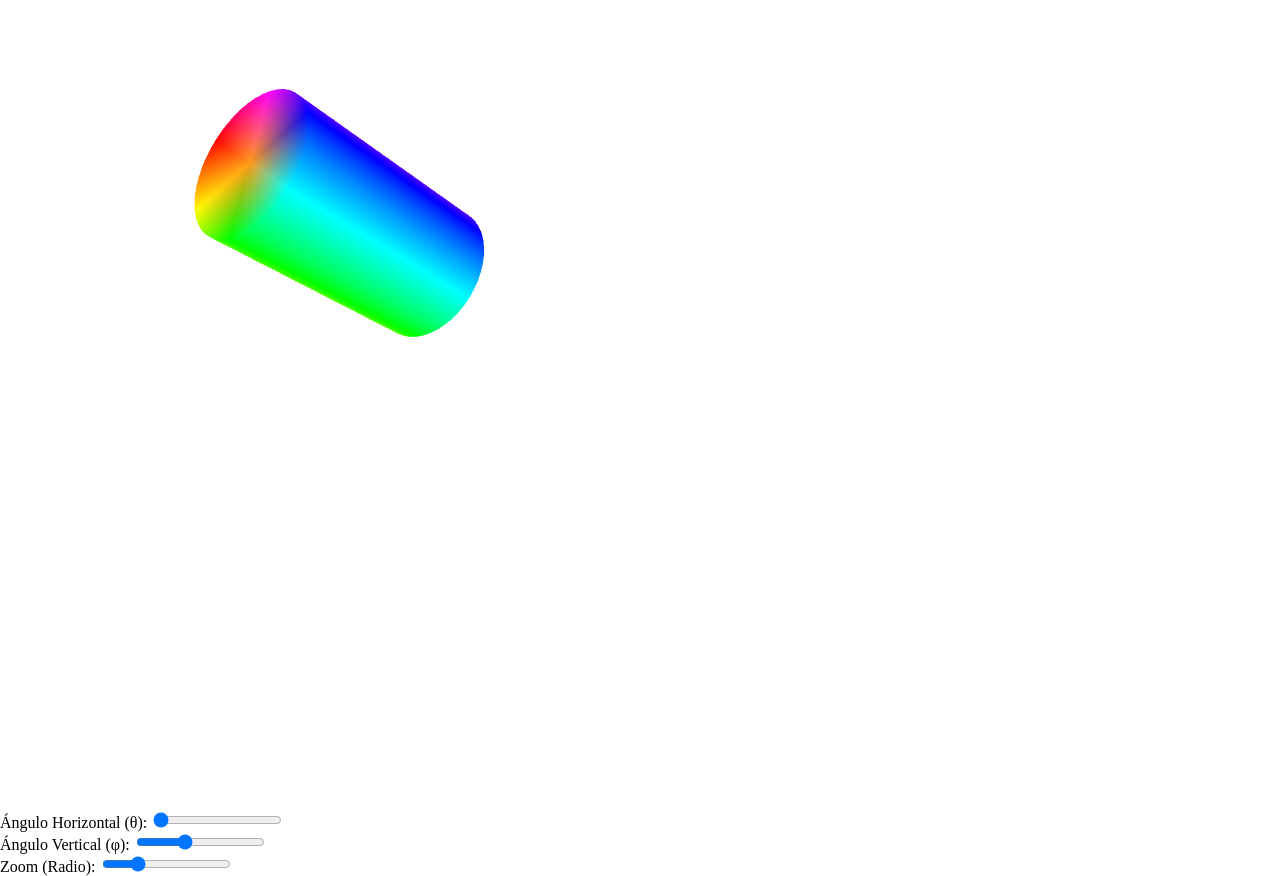
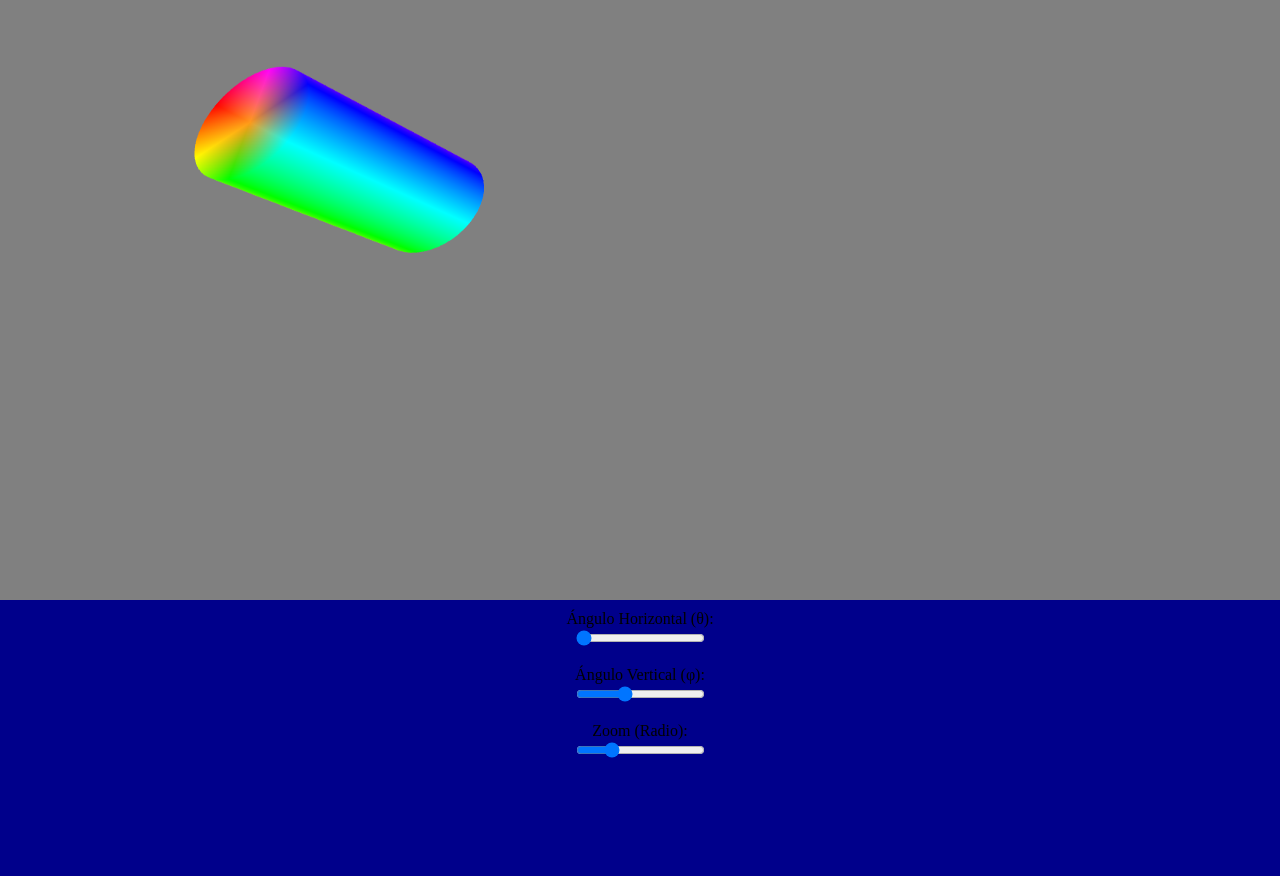
Before and after one commit to JuniorStorm/Graficas, a plain HTML site: page index.html in a window 1280 px wide. After the commit the page ends 800 px from the top, so only its background shows below. Drawn offline with Linux system fonts and the light colour scheme.

Commit message:
actualizado

```diff
--- a/index.html
+++ b/index.html
@@ -4,13 +4,13 @@
 <meta charset="utf-8" />
 <title>Cilindro acostado que orbita y rueda — WebGL puro</title>
 <style>
-  html,body { height:100%; margin:0; }
-  canvas { display:block; width:100%; height:100%; }
+  html,body { height:100%; margin:0; background-color:darkblue;}
+  canvas { display:block; width:100%; height:75%; background-color: gray;}
 </style>
 </head>
 <body>
 <canvas id="glcanvas"></canvas>
-<div style="margin-top:10px; color:rgb(0, 0, 0);">
+<div style="margin-top:10px; color:rgb(0, 0, 0); display: grid; place-items: center;">
   <label>Ángulo Horizontal (θ): </label>
   <input type="range" id="thetaSlider" min="0" max="6.28" step="0.01" value="0">
   <br>
@@ -229,7 +229,9 @@ const orbitSpeed = 0.0018;
 gl.enable(gl.DEPTH_TEST);
 
 function draw(){
-  gl.clearColor(1.0, 1.0, 1.0, 1.0);
+  gl.clearColor(0.5, 0.5, 0.5, 1.0);
+
+  //gl.clearColor(1.0, 1.0, 1.0, 1.0);
   gl.clear(gl.COLOR_BUFFER_BIT | gl.DEPTH_BUFFER_BIT);
 
   const proj = mat4Perspective(45 * Math.PI / 180, canvas.width/canvas.height, 0.1, 100.0);
```
